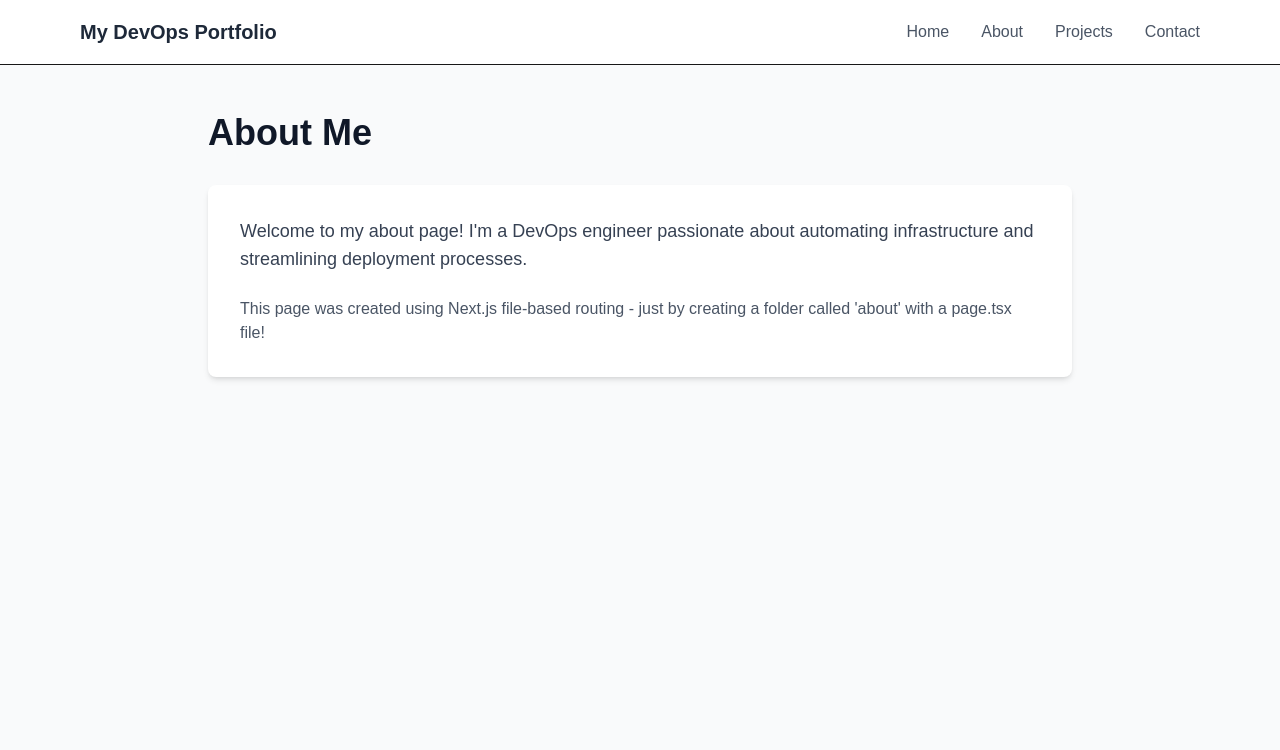
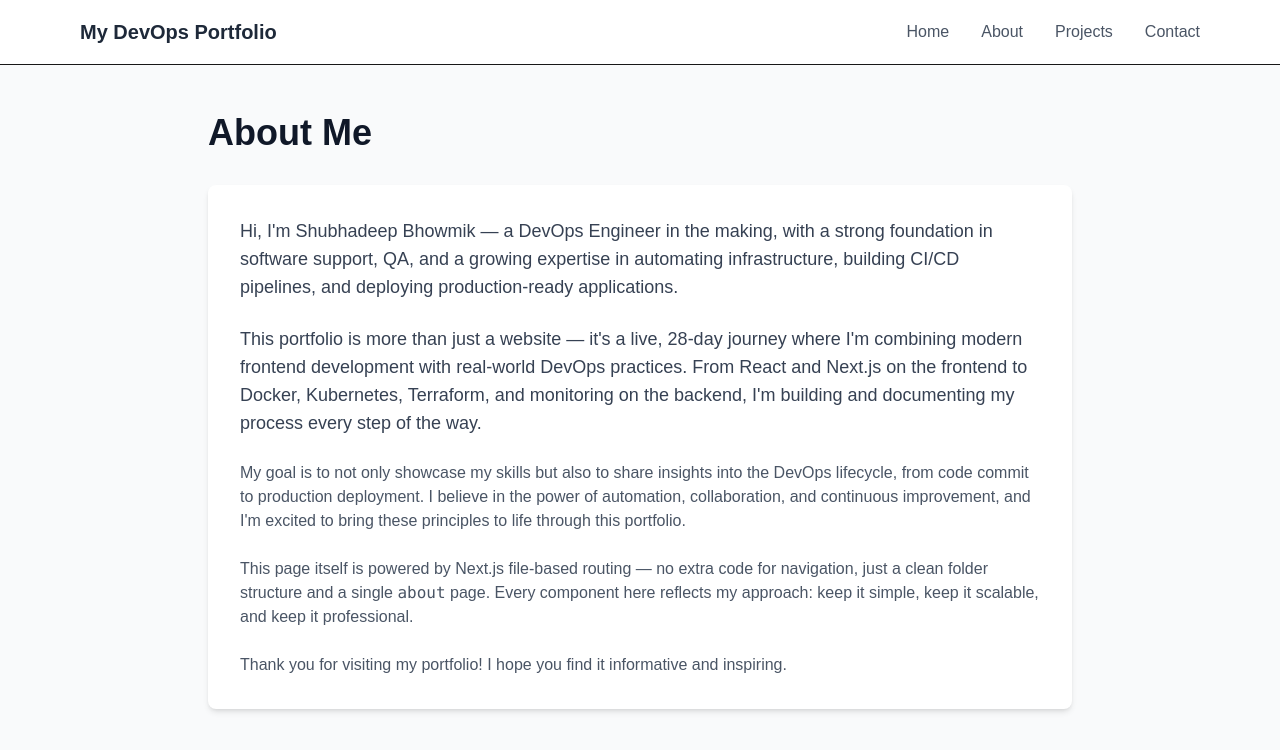
Before and after one commit to SHUBHADEEPXT/Portfolio-pro, a Next.js app in the folder frontend/: page /about in a window 1280 px wide. Shown: the top 750 px of the page. Built offline with nearby package versions, Linux system fonts and the light colour scheme.

Commit message:
content(about): concise professional copy and structure (Day 5)

```diff
--- a/frontend/src/app/about/page.tsx
+++ b/frontend/src/app/about/page.tsx
@@ -8,12 +8,32 @@ export default function AboutPage() {
                 <h1 className="text-4xl font-bold text-gray-900 mb-8">About Me</h1>
                 <div className="bg-white rounded-lg shadow-md p-8">
                     <p className="text-lg text-gray-700 mb-6">
-                        Welcome to my about page! I'm a DevOps engineer passionate about
-                        automating infrastructure and streamlining deployment processes.
+                        Hi, I'm Shubhadeep Bhowmik — a DevOps Engineer in the making,
+                        with a strong foundation in software support, QA,
+                        and a growing expertise in automating infrastructure, building CI/CD pipelines,
+                        and deploying production-ready applications.
+                    </p>
+                    <p className="text-lg text-gray-700 mb-6">
+                        This portfolio is more than just a website — it's a live, 28-day journey
+                        where I'm combining modern frontend development with real-world DevOps
+                        practices. From React and Next.js on the frontend to Docker, Kubernetes,
+                        Terraform, and monitoring on the backend, I'm building and documenting my process
+                        every step of the way.
                     </p>
                     <p className="text-gray-600">
-                        This page was created using Next.js file-based routing -
-                        just by creating a folder called 'about' with a page.tsx file!
+                        My goal is to not only showcase my skills but also to share insights into the
+                        DevOps lifecycle, from code commit to production deployment. I believe in the power
+                        of automation, collaboration, and continuous improvement, and I'm excited to bring
+                        these principles to life through this portfolio.
+                    </p>
+                    <p className="mt-6 text-gray-600">
+                        This page itself is powered by Next.js file-based routing — no extra code for
+                        navigation, just a clean folder structure and a single <code>about</code> page.
+                        Every component here reflects my approach: keep it simple, keep it scalable,
+                        and keep it professional.
+                    </p>
+                    <p className="mt-6 text-gray-600">
+                        Thank you for visiting my portfolio! I hope you find it informative and inspiring.
                     </p>
                 </div>
             </div>
```
